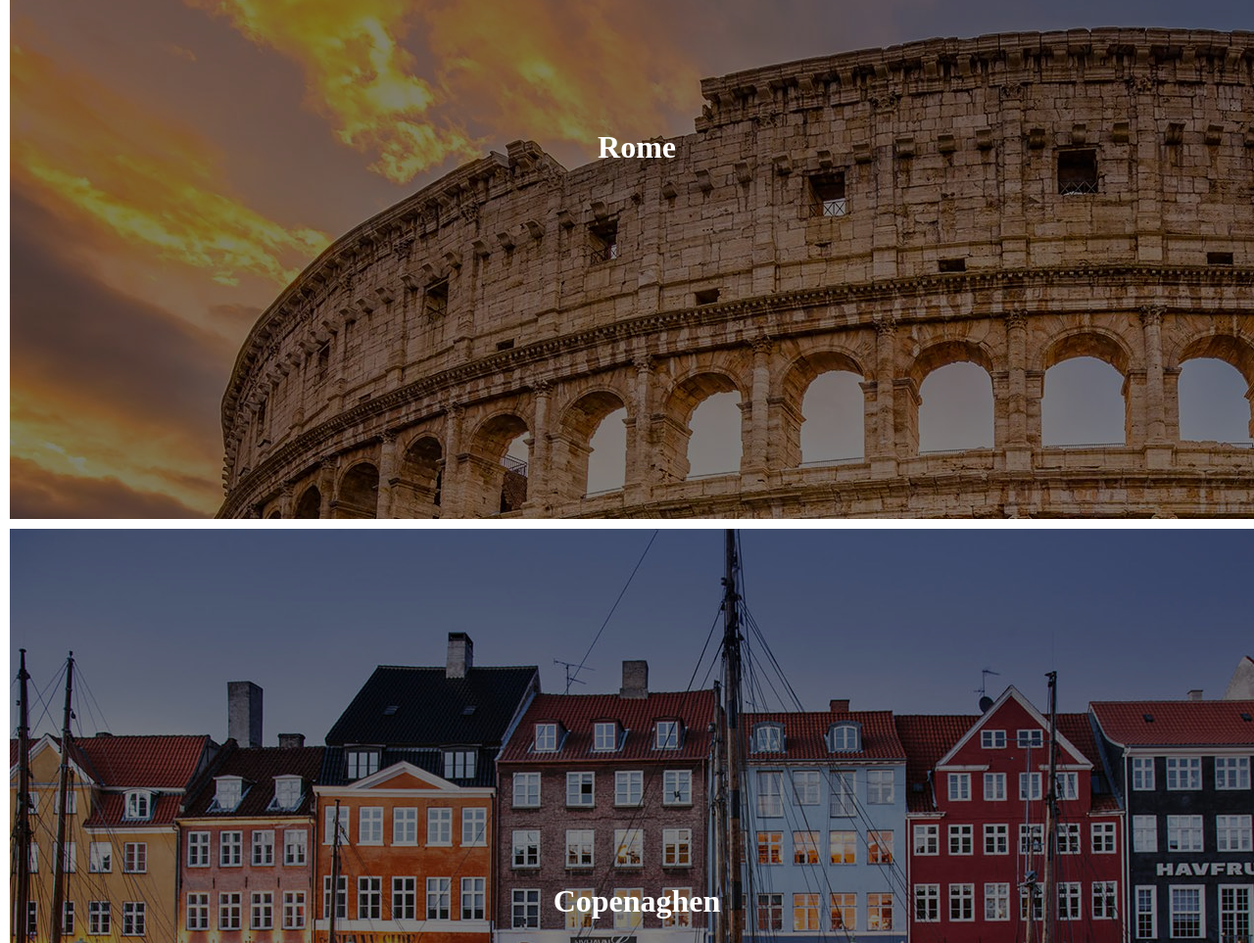
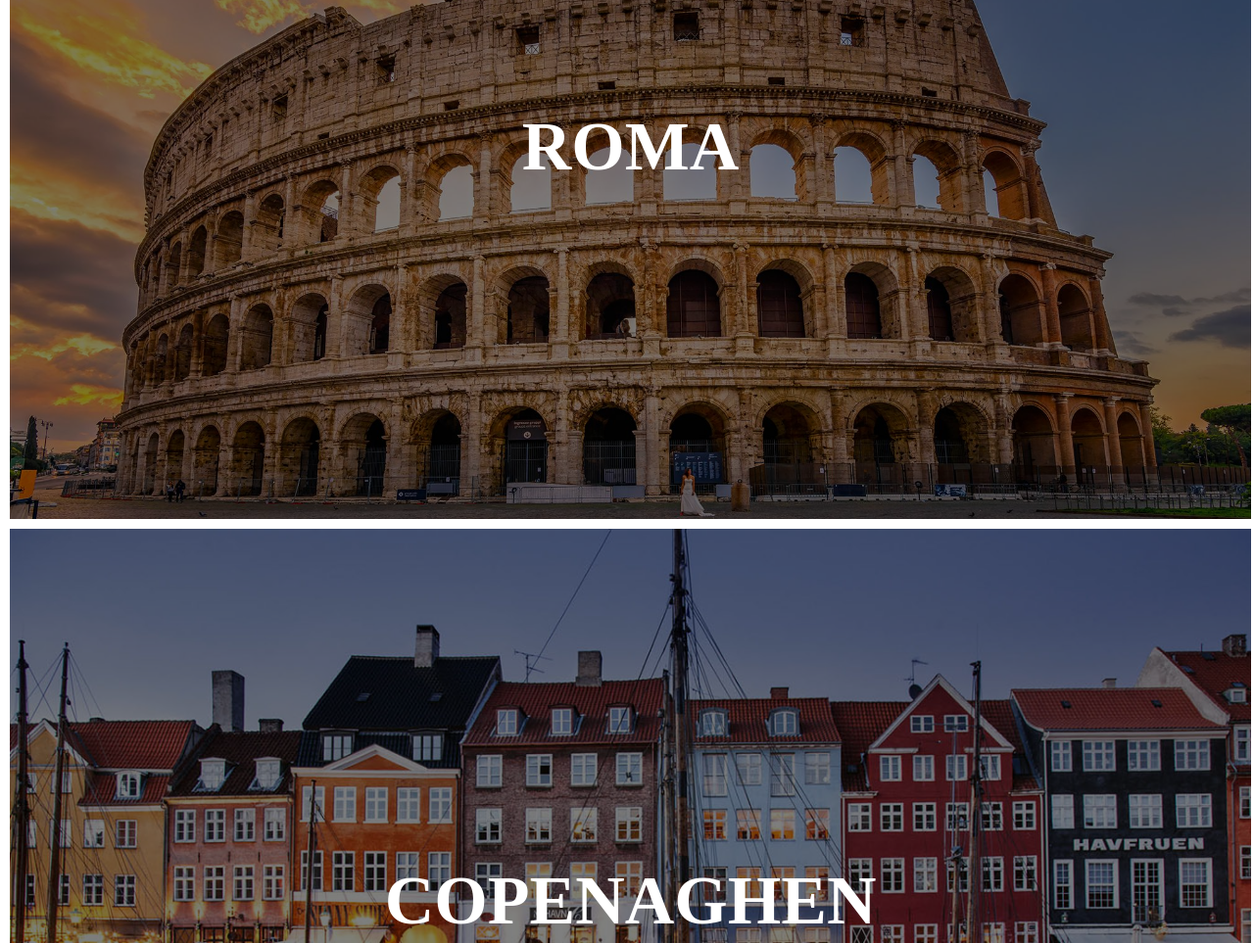
Before and after one commit to vonaxl/htmlcss-airbnb, a plain HTML site: page index.html in a window 1280 px wide. Shown: the part 240-1203 px from the top of the page at 98% size. Drawn offline with Linux system fonts and the light colour scheme.

Commit message:
Edited font of h1, adjusted the overflowing

```diff
--- a/assets/css/style.css
+++ b/assets/css/style.css
@@ -5,15 +5,16 @@
 }
 
 .container{
+  text-align: center;
   overflow: auto;
 }
 
 .fotocontainer{
   height: 95vh;
-  width: 100%;
-  background: cover;
+  width: 99%;
+  background-size: cover;
+  position: relative;
   margin: 10px;
-  position: relative;
 }
 
 .fotocontainer.rome{
@@ -41,4 +42,5 @@ h1{
   top: 50%;
   left: 50%;
   transform: translate(-50%,-50%);
+  font-size: 70px;
 }
--- a/index.html
+++ b/index.html
@@ -10,19 +10,19 @@
       <!-- Rome -->
       <div class="fotocontainer rome">
         <div class="layover">
-          <h1>Rome</h1>
+          <h1>ROMA</h1>
         </div>
       </div>
       <!-- Copenaghen -->
       <div class="fotocontainer copenaghen">
         <div class="layover">
-          <h1>Copenaghen</h1>
+          <h1>COPENAGHEN</h1>
         </div>
       </div>
       <!-- Tokyo -->
       <div class="fotocontainer tokyo">
         <div class="layover">
-          <h1>Tokyo</h1>
+          <h1>TOKYO</h1>
         </div>
       </div>
     </div>
```
